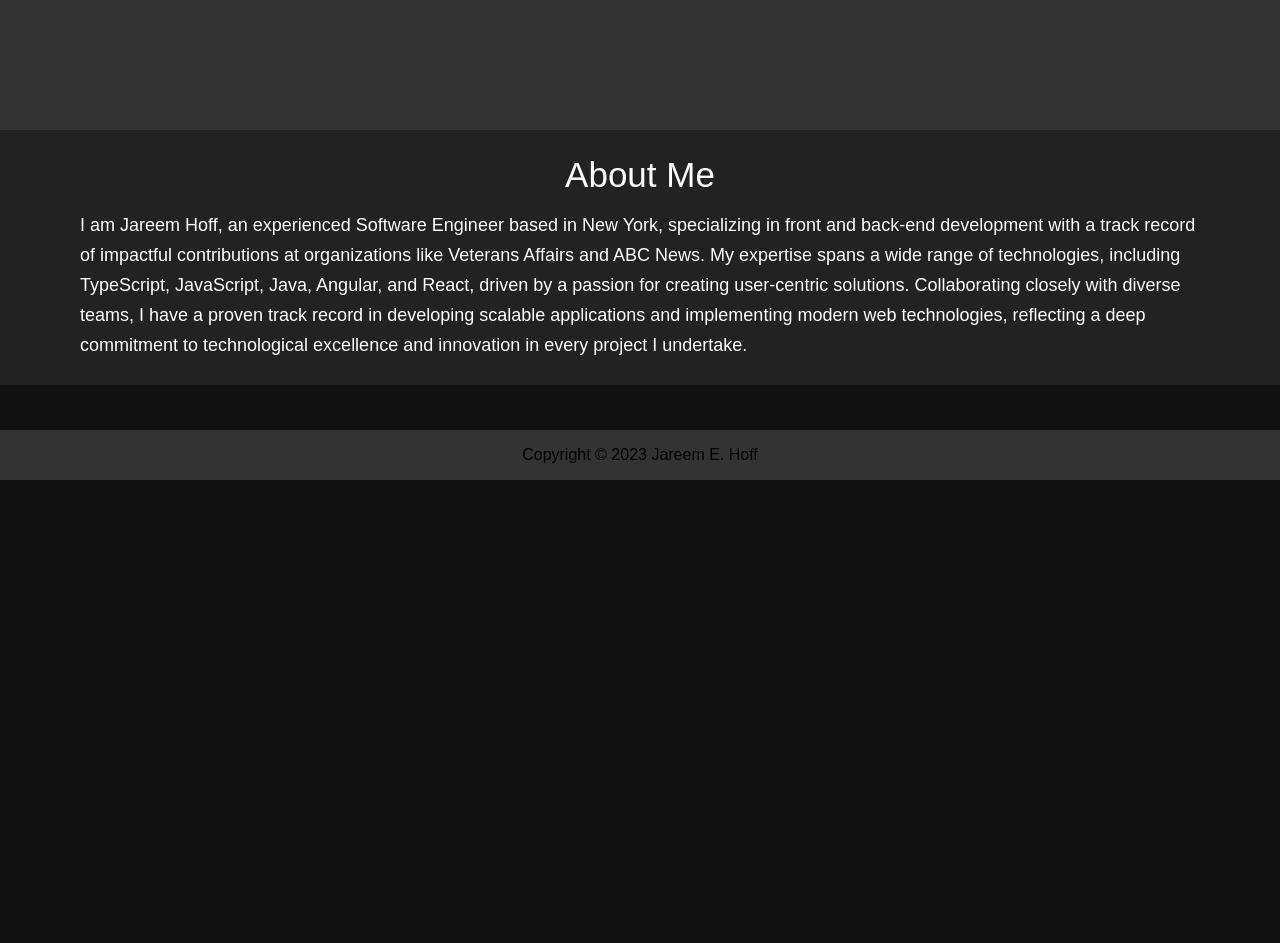
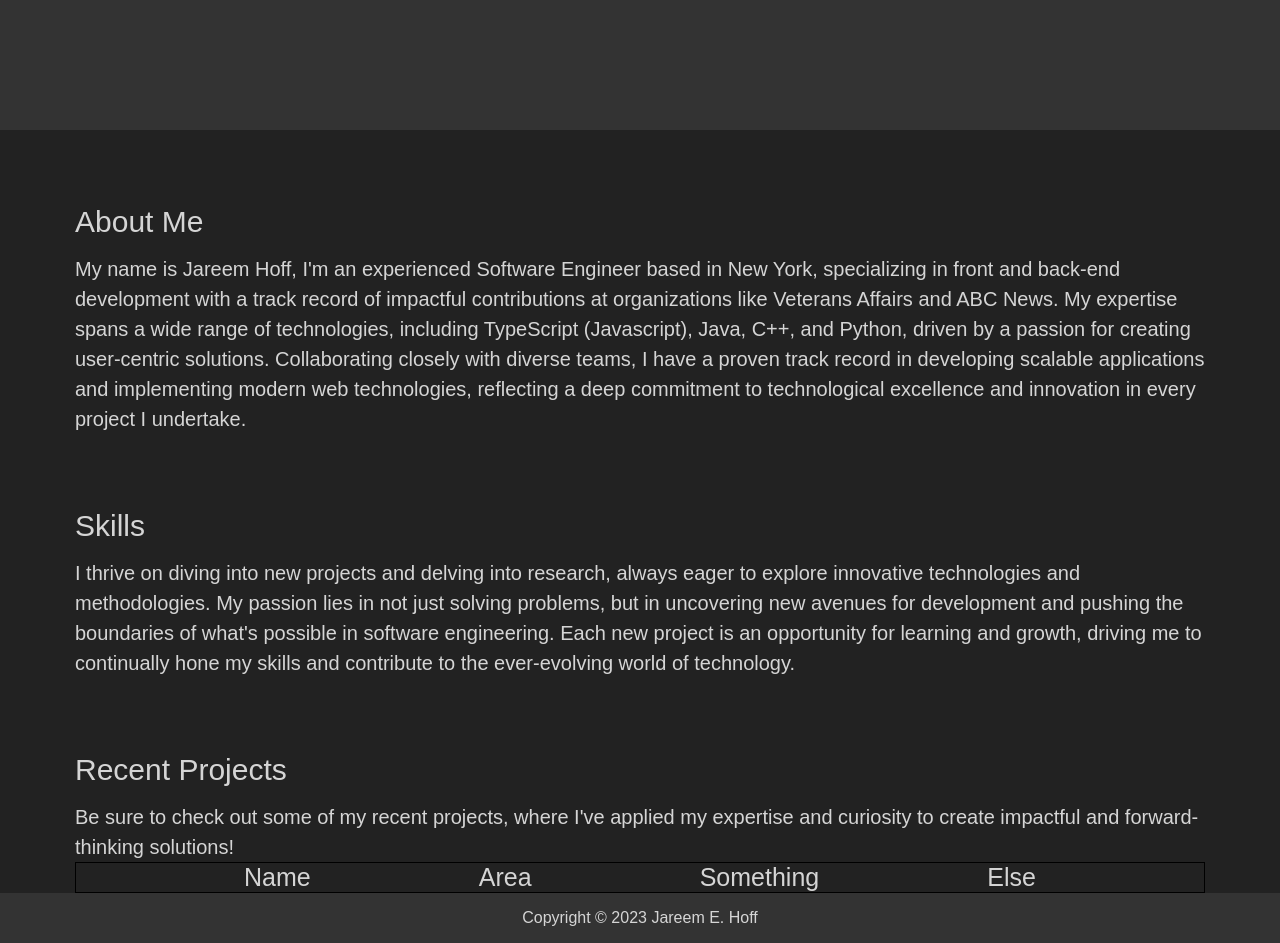
Before and after one commit to 12jihan/webjehoff, an Angular app: page /home in a window 1280 px wide. Shown: the part 320-1263 px from the top of the page. Before the commit the page ends 800 px from the top, so only its background shows below. Built offline with nearby package versions, Linux system fonts and the light colour scheme.

Commit message:
now building a custom table wtf

```diff
--- a/src/app/core/components/footer/footer.component.scss
+++ b/src/app/core/components/footer/footer.component.scss
@@ -1,10 +1,11 @@
 .footer_container {
-    position: absolute;
+    position: relative;
     bottom: 0;
     display: flex;
     flex-direction: column;
     justify-content: center;
     background-color: #333;
+    color: #d5d5d5;
     width: 100%;
     height: 50px;
 
--- a/src/app/core/core.module.ts
+++ b/src/app/core/core.module.ts
@@ -3,6 +3,7 @@ import { CommonModule } from '@angular/common';
 import { RouterModule } from '@angular/router';
 import { NavbarComponent } from './components/navbar/navbar.component';
 import { FooterComponent } from './components/footer/footer.component';
+import { GithubService } from './services/github-service/github.service';
 
 
 const export_import = [
@@ -17,6 +18,6 @@ const export_import = [
   ],
   declarations: [...export_import],
   exports: [...export_import],
-  providers: []
+  providers: [GithubService]
 })
 export class CoreModule { }
--- /dev/null
+++ b/src/app/core/services/github-service/github.service.ts
@@ -0,0 +1,9 @@
+import { Injectable } from '@angular/core';
+
+@Injectable({
+  providedIn: 'root'
+})
+export class GithubService {
+
+  constructor() { }
+}
--- a/src/app/features/home/components/home/home.component.html
+++ b/src/app/features/home/components/home/home.component.html
@@ -1,14 +1,40 @@
 <jeh-banner></jeh-banner>
-<section class="section-about-me">
+
+<section class="section-container section-about-me">
     <div class="section-title">
         <h2>About Me</h2>
     </div>
-    <!-- <div class="section-img">
+    <!-- <div *ngIf="false" class="section-img">
         <img src="/assets/jeh_profile.jpeg">
     </div> -->
     <div class="section-content">
         <p>
-            I am Jareem Hoff, an experienced Software Engineer based in New York, specializing in front and back-end development with a track record of impactful contributions at organizations like Veterans Affairs and ABC News. My expertise spans a wide range of technologies, including TypeScript, JavaScript, Java, Angular, and React, driven by a passion for creating user-centric solutions. Collaborating closely with diverse teams, I have a proven track record in developing scalable applications and implementing modern web technologies, reflecting a deep commitment to technological excellence and innovation in every project I undertake.
+            My name is Jareem Hoff, I'm an experienced Software Engineer based in New York, specializing in front and back-end development with a track record of impactful contributions at organizations like Veterans Affairs and ABC News. My expertise spans a wide range of technologies, including TypeScript (Javascript), Java, C++, and Python, driven by a passion for creating user-centric solutions. Collaborating closely with diverse teams, I have a proven track record in developing scalable applications and implementing modern web technologies, reflecting a deep commitment to technological excellence and innovation in every project I undertake.
         </p>
     </div>
 </section>
+
+<section class="section-container section-skills">
+    <div class="section-title">
+        <h2>Skills</h2>
+    </div>
+    <div class="section-content">
+        <p>
+            I thrive on diving into new projects and delving into research, always eager to explore innovative technologies and methodologies. My passion lies in not just solving problems, but in uncovering new avenues for development and pushing the boundaries of what's possible in software engineering. Each new project is an opportunity for learning and growth, driving me to continually hone my skills and contribute to the ever-evolving world of technology.
+        </p>
+    </div>
+</section>
+
+<section class="section-container section-recent-projects">
+    <div class="section-title">
+        <h2>Recent Projects</h2>
+    </div>
+    <div class="section-content">
+        <p>
+            Be sure to check out some of my recent projects, where I've applied my expertise and curiosity to create impactful and forward-thinking solutions!
+        </p>
+    </div>
+    <div class="section-content">
+        <jeh-github-table></jeh-github-table>
+    </div>
+</section>
--- a/src/app/features/home/components/home/home.component.scss
+++ b/src/app/features/home/components/home/home.component.scss
@@ -1,32 +1,36 @@
-.section-about-me {
-    padding: 25px 80px;
+.section-container {
+    padding: 75px 75px 0px 75px;
     background-color: #222;
-    color: white;
+    color: #d5d5d5;
 
     .section-title {
         h2 {
-            margin: 0;
+            // margin-bottom: 45px;
             padding: 0;
-            font-size: 35px;
-            text-align: center;
+            font-size: 30px;
+            text-align: left;
             font-weight: 300;
         }
     }
 
-    .section-img {
-        text-align: center;
-        img {
-            height: 200px;
-            width: auto;
-            border-radius: 50%;
-        }
-    }
+    // .section-img {
+    //     text-align: center;
+    //     img {
+    //         height: 200px;
+    //         width: auto;
+    //         border-radius: 50%;
+    //     }
+    // }
 
     .section-content {
         p {
             margin-top: 15px;
-            font-size: 18px;
+            font-size: 20px;
             line-height: 30px;
         }
     }
 }
+
+// .section-skills {
+
+// }
--- a/src/app/shared/components/banner/banner.component.ts
+++ b/src/app/shared/components/banner/banner.component.ts
@@ -1,5 +1,4 @@
 import { Component } from '@angular/core';
-import * as particleJS from 'particles.js';
 
 
 @Component({
--- /dev/null
+++ b/src/app/shared/components/githubtable/github-table.component.html
@@ -0,0 +1,9 @@
+<div class="table-container">
+    <div class="table-header">
+        <p *ngFor="let header of tableHeaders">{{ header }}</p>
+    </div>
+
+    <div class="table-content">
+
+    </div>
+</div>
--- /dev/null
+++ b/src/app/shared/components/githubtable/github-table.component.scss
@@ -0,0 +1,15 @@
+.table-container {
+    border: 1px solid black;
+    display: flex;
+    flex-direction: column;
+
+    .table-header {
+        display: flex;
+        flex-direction: row;
+        justify-content: space-evenly;
+
+        p {
+            font-size: 25px;
+        }
+    }
+}
--- /dev/null
+++ b/src/app/shared/components/githubtable/github-table.component.ts
@@ -0,0 +1,36 @@
+import { Component } from '@angular/core';
+
+@Component({
+  selector: 'jeh-github-table',
+  templateUrl: './github-table.component.html',
+  styleUrls: ['./github-table.component.scss']
+})
+export class GithubTableComponent {
+
+  tableHeaders: string[] = ['Name', 'Area', 'Something', 'Else'];
+  tableContent: { name: string, area: string, something: Number, else: Date }[] = [
+    {
+      name: 'asd',
+      area: 'asdasd',
+      something: 1,
+      else: new Date()
+    },
+    {
+      name: 'asd',
+      area: 'asdasd',
+      something: 1,
+      else: new Date()
+    },
+    {
+      name: 'asd',
+      area: 'asdasd',
+      something: 1,
+      else: new Date()
+    },
+  ]
+
+  constructor() {
+
+  }
+
+}
```
Also changed, not shown: src/app/shared/shared.module.ts (+5 -2 lines), 2 other files (tests, documents, lock files or other folders).
